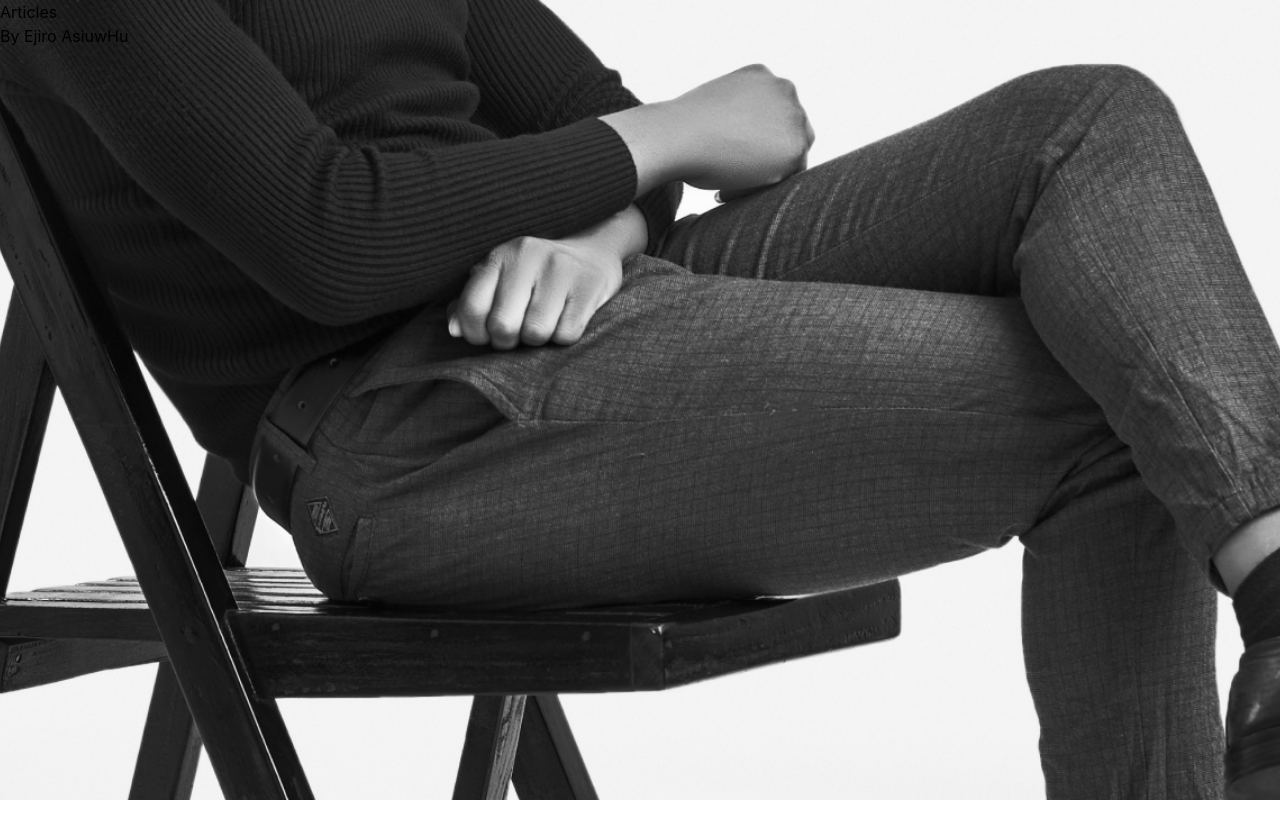
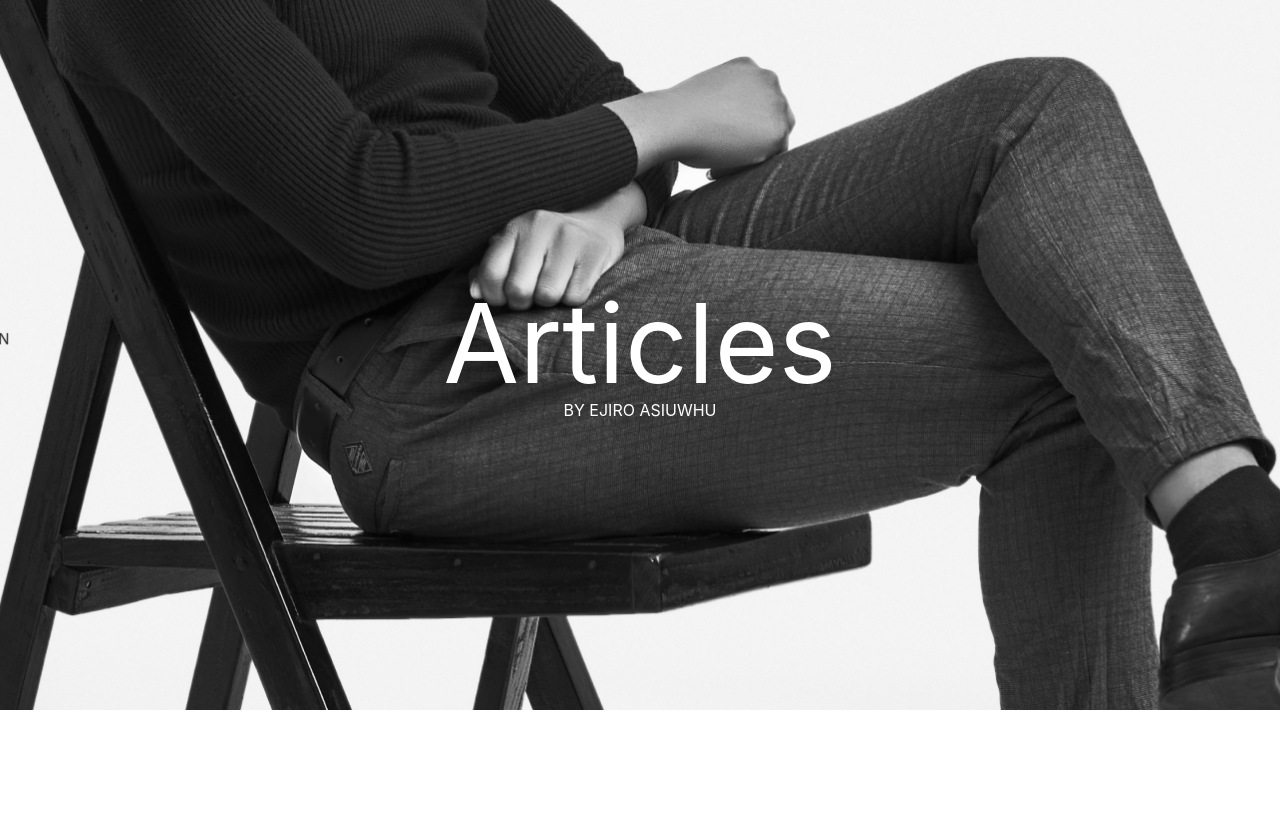
Before and after one commit to ejirocodes/portfolio-1, a Next.js app: page /article in a window 1280 px wide. Shown: the top 838 px of the page. Before the commit the page ends 800 px from the top, so only its background shows below. Built offline with nearby package versions, Linux system fonts and the light colour scheme.

Commit message:
article header section

```diff
--- a/pages/article.tsx
+++ b/pages/article.tsx
@@ -9,11 +9,14 @@ const Article: NextPage = () => {
                 <meta name="description" content="Articles, content, post and  writings by Ejiro Asiuwhu" />
             </Head>
 
-            <header className="bg-hero-article h-screen bg-cover bg-center">
-                <h1>Articles</h1>
-                <p>By Ejiro AsiuwHu</p>
+            <header className="bg-hero-article md:h-[710px] h-[70vh] bg-fixed bg-cover bg-center flex items-center justify-center">
+                <div className="text-center text-white ">
+                    <h1 className="text-[110px] leading-none">Articles</h1>
+                    <p className="uppercase">By Ejiro AsiuwHu</p>
+
+                </div>
             </header>
-            <main>
+            <main className="h-screen">
 
             </main>
 
```
